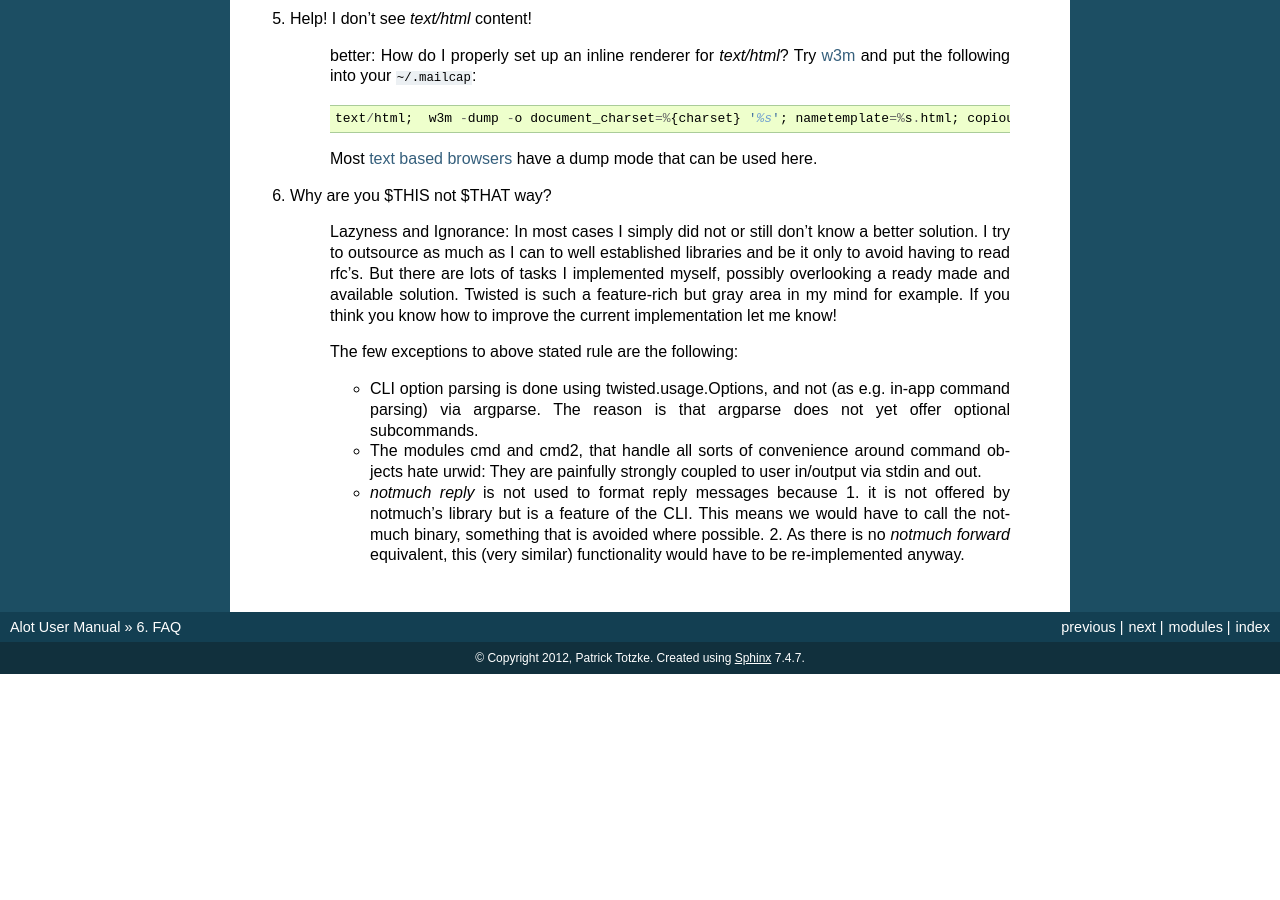
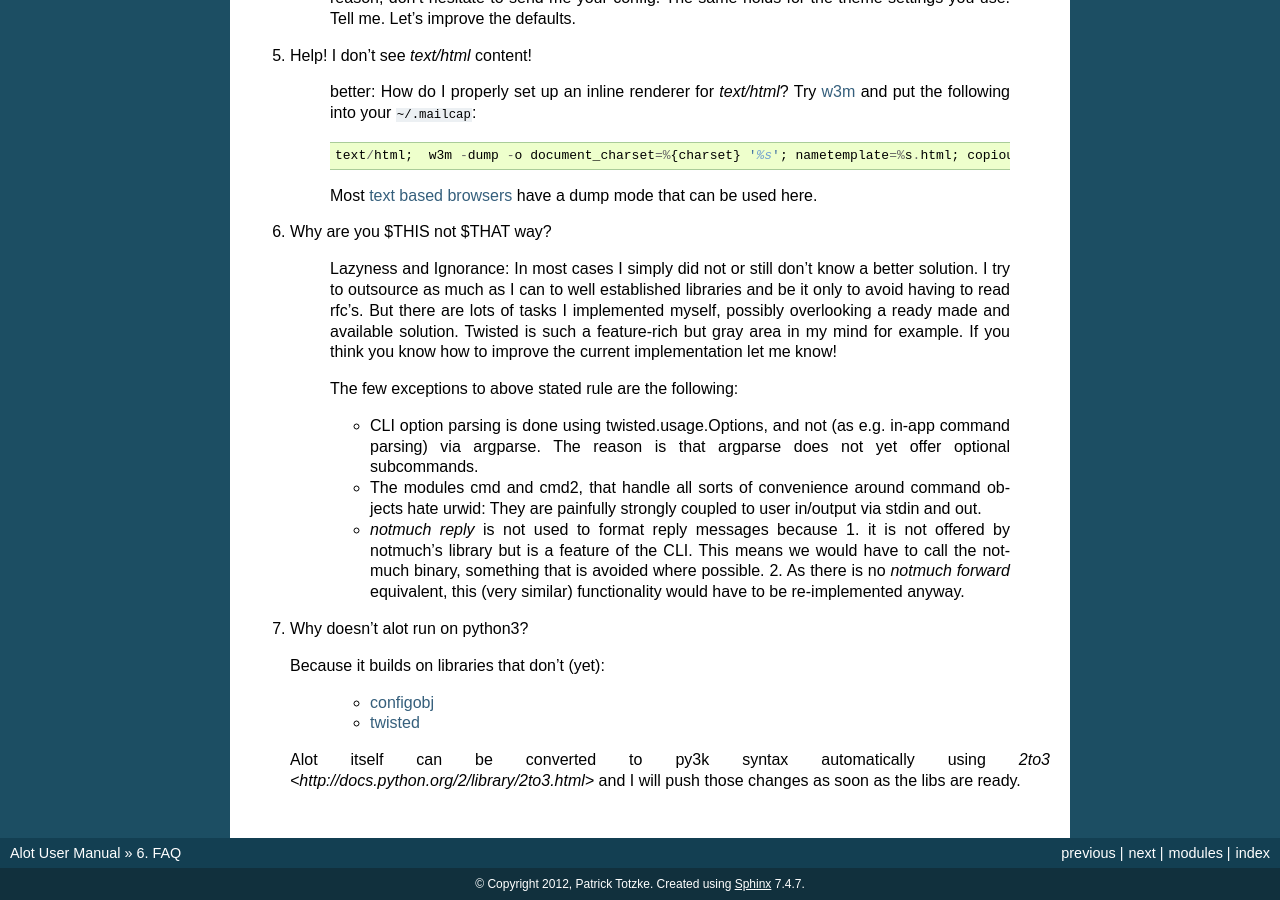
Before and after one commit to pazz/alot, a Sphinx documentation site: the page built from docs/source/faq.rst, in a window 1280 px wide and 900 px high, scrolled down 664 px. Built offline with Sphinx 7.4.7, drawn with Linux system fonts in a browser that asks for light colours; before the commit the page ends 1338 px from its top, so only the background shows below that; some of the changed text lies outside the part shown.

Commit message:
update faq and install notes (reg py3k)

```diff
--- a/docs/source/faq.rst
+++ b/docs/source/faq.rst
@@ -64,3 +66,16 @@ FAQ
       notmuch's library but is a feature of the CLI. This means we would have to call the notmuch
       binary, something that is avoided where possible. 2. As there is no `notmuch forward` equivalent,
       this (very similar) functionality would have to be re-implemented anyway.
+
+.. _faq_7:
+
+7. Why doesn't alot run on python3?
+
+   Because it builds on libraries that don't (yet):
+
+    * `configobj <http://www.voidspace.org.uk/python/weblog/arch_d7_2010_12_11.shtml>`_
+    * `twisted <http://twistedmatrix.com/trac/milestone/Python-3.x>`_
+
+   Alot itself can be converted to py3k syntax automatically using
+   `2to3 <http://docs.python.org/2/library/2to3.html>` and I will push those changes as soon
+   as the libs are ready.
--- a/docs/source/installation.rst
+++ b/docs/source/installation.rst
@@ -4,7 +4,7 @@ Installation
 .. rubric:: dependencies
 
 Alot depends on recent versions of notmuch and urwid. Note that due to restrictions
-on argparse and subprocess, you need to run *python ≥ `2.7`*.
+on argparse and subprocess, you need to run *`3.0` > python ≥ `2.7`* (see :ref:`faq <faq_7>`).
 A full list of dependencies is below:
 
 * `libmagic and python bindings <http://darwinsys.com/file/>`_, ≥ `5.04`:
```
Also changed, not shown: other parts of docs/source/faq.rst (+2 -0 lines).
